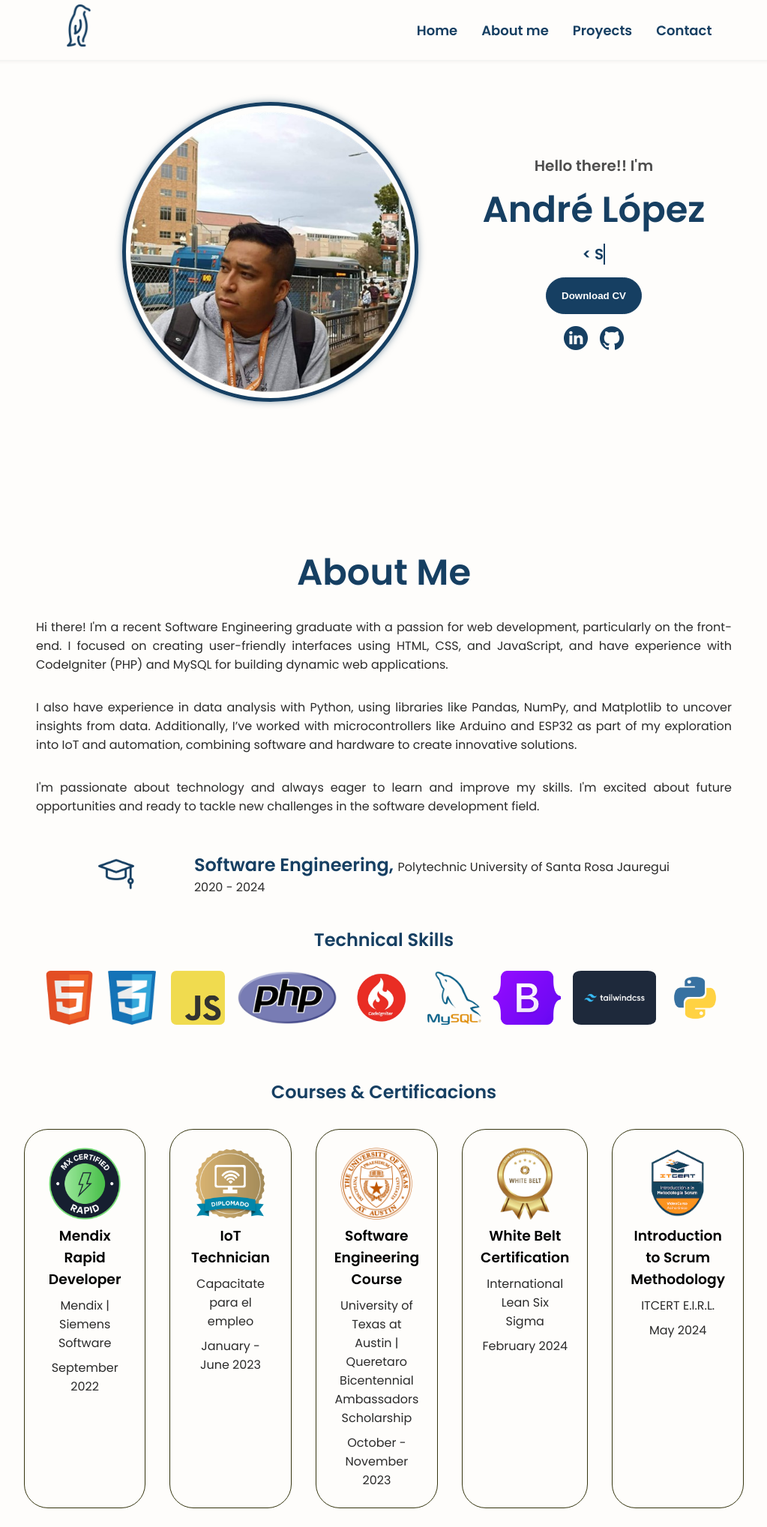
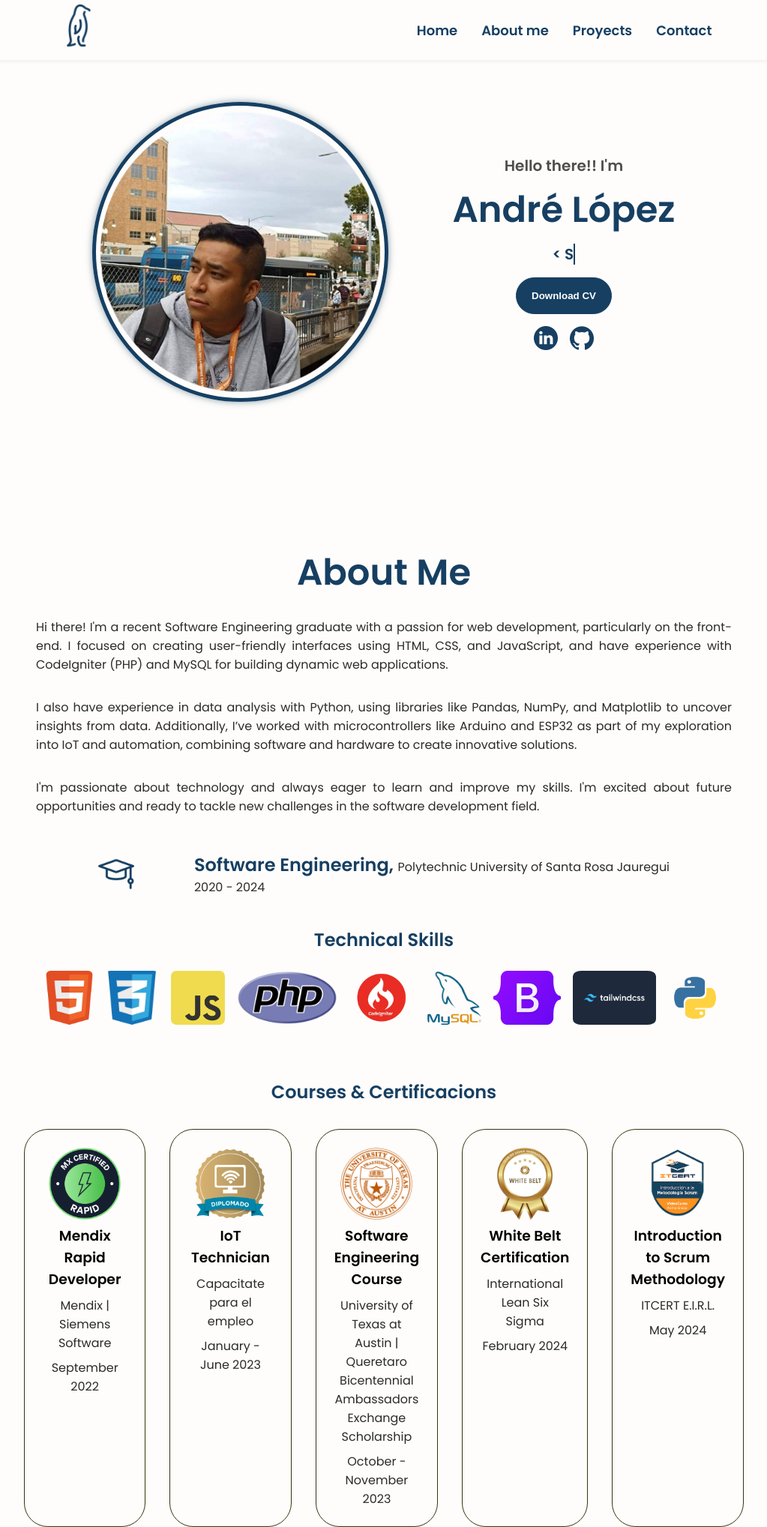
Before and after one commit to AndreLopez20/my_portafolio, a website: page index.html in a window 1280 px wide. Shown: the whole page at 75% size, without its empty margins (128-1151 px from the left). Drawn offline with Linux system fonts and the light colour scheme.

Commit message:
fix stile images

```diff
--- a/index.html
+++ b/index.html
@@ -206,7 +206,7 @@
               <h3>Software Engineering Course</h3>
               <p class="certification-text">
                 University of Texas at Austin | Queretaro Bicentennial
-                Ambassadors Scholarship
+                Ambassadors Exchange Scholarship
               </p>
               <p class="certification-text">October - November 2023</p>
             </div>
--- a/style.css
+++ b/style.css
@@ -195,6 +195,7 @@ section:before {
   width: 400px;
   filter: drop-shadow(12px 6px, 12px black);
   margin: auto 0;
+  margin-left: -10vh;
 }
 
 .section_pic-container img {
@@ -415,7 +416,6 @@ section:before {
 }
 
 .icon-certifications {
-  cursor: pointer;
   height: 6rem;
 }
 
@@ -439,7 +439,6 @@ section:before {
 }
 
 .icon-program {
-  cursor: pointer;
   height: 4.5rem;
   border-radius: 10%;
   margin-top: 1.5rem;
```
